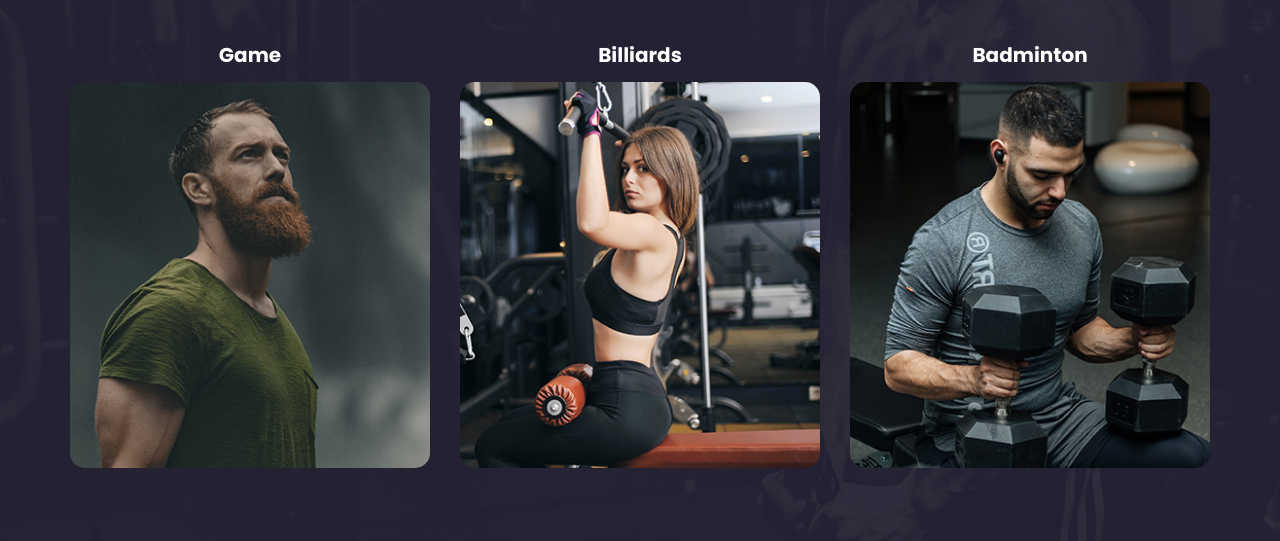
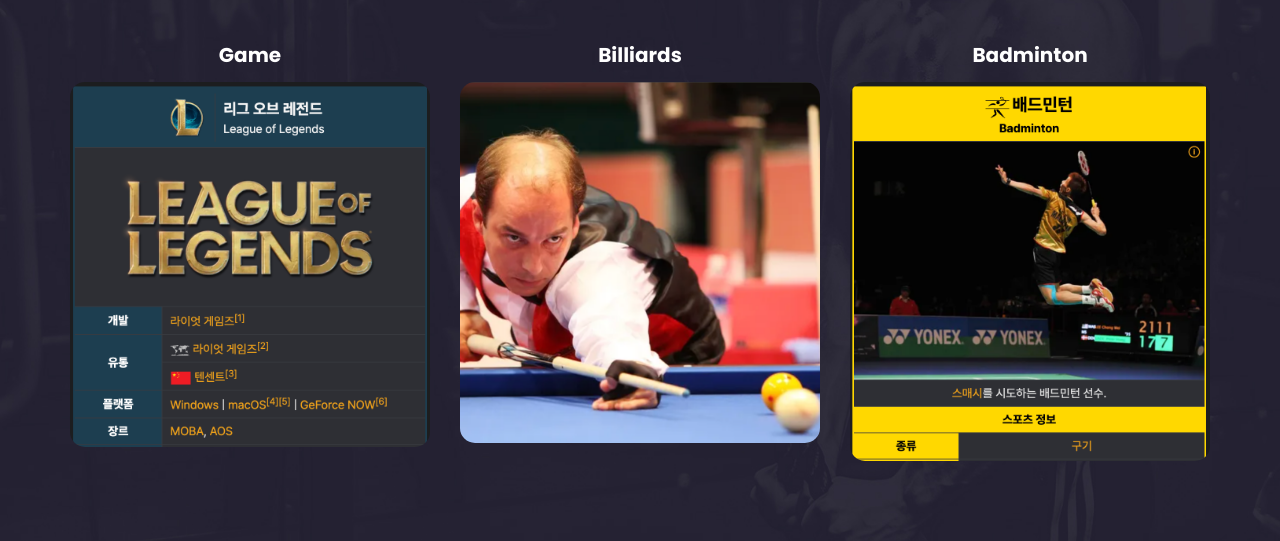
Before and after one commit to JunseoWang/Mid-Term-Project, a plain HTML site: page neogym-html/trainer.html in a window 1280 px wide. Shown: the part 259-800 px from the top of the page. Drawn offline with nearby package versions, Linux system fonts and the light colour scheme.

Commit message:
commit10

```diff
--- a/neogym-html/trainer.html
+++ b/neogym-html/trainer.html
@@ -92,7 +92,7 @@
               </h5>
             </div>
             <div class="img-box">
-              <img src="images/t1.jpg" alt="">
+              <img src="images/Game.png" alt="">
             </div>
 
           </div>
@@ -105,7 +105,7 @@
               </h5>
             </div>
             <div class="img-box">
-              <img src="images/t2.jpg" alt="">
+              <img src="images/Billiards.png" alt="">
             </div>
 
           </div>
@@ -118,7 +118,7 @@
               </h5>
             </div>
             <div class="img-box">
-              <img src="images/t3.jpg" alt="">
+              <img src="images/Badminton.png" alt="">
             </div>
 
           </div>
```
